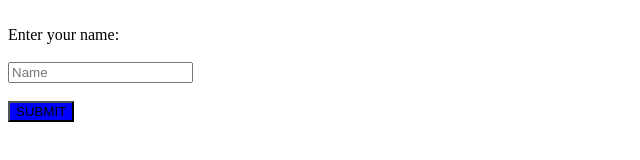
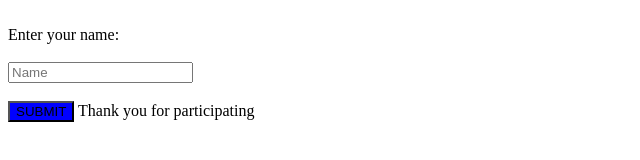
Before and after one commit to Parkacho-Ismail/gitproject, a plain HTML site: page index.html in a window 1280 px wide. Shown: the whole page, without its empty margins (0-640 px from the left). Drawn offline with Linux system fonts and the light colour scheme.

Commit message:
Update index.html

```diff
--- a/index.html
+++ b/index.html
@@ -1,6 +1,7 @@
 <!DOCTYPE html>
 <html lang="en">
 <head>
+    <meta http-equiv="X-UA-Compatible" content="IE=edge">
     <meta charset="UTF-8">
     <meta name="viewport" content="width=device-width, initial-scale=1.0">
     <title>Document</title>
@@ -11,6 +12,7 @@
         <label id="myLabel">Enter your name:</label><br><br>
         <input type="text" id="myText" placeholder="Name"><br><br>
         <button type="button" id="myButton">SUBMIT</button>
+        <label>Thank you for participating</label>
 
 
     <script src="index.js"></script>
```
